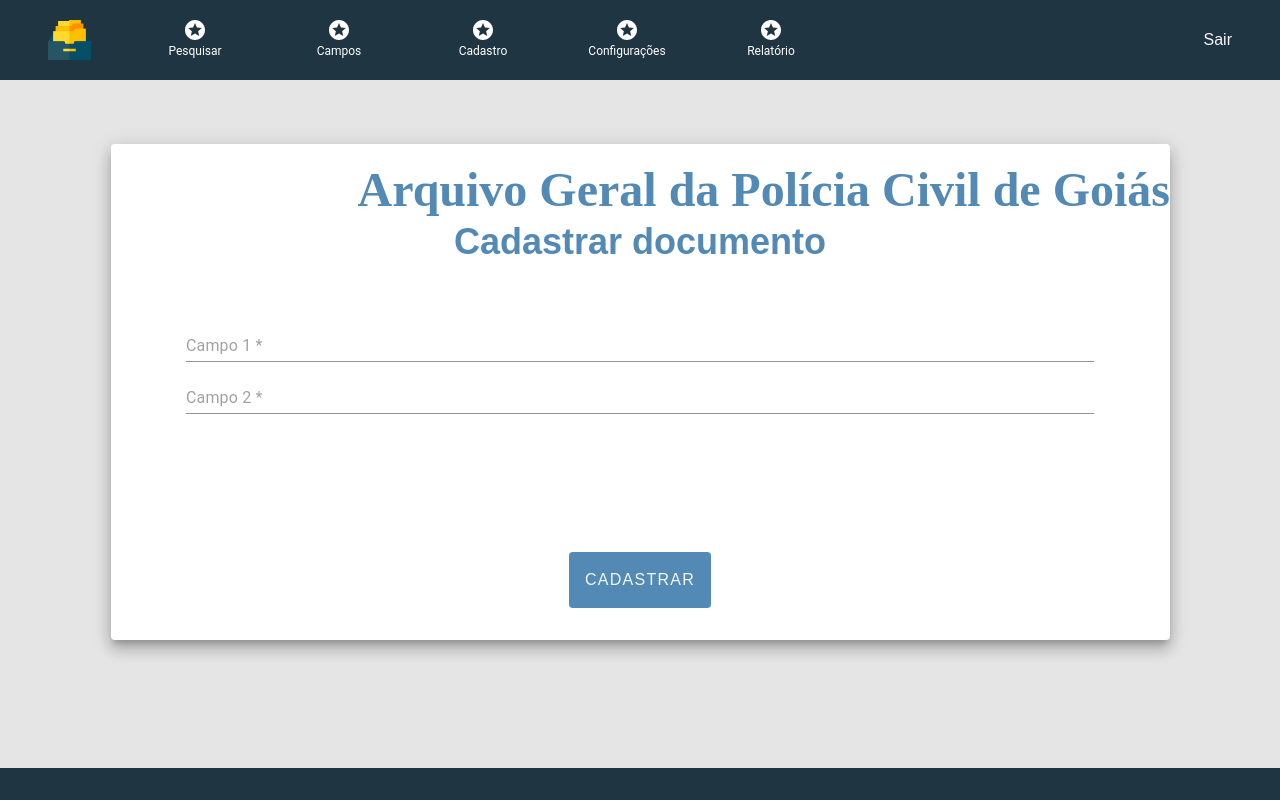
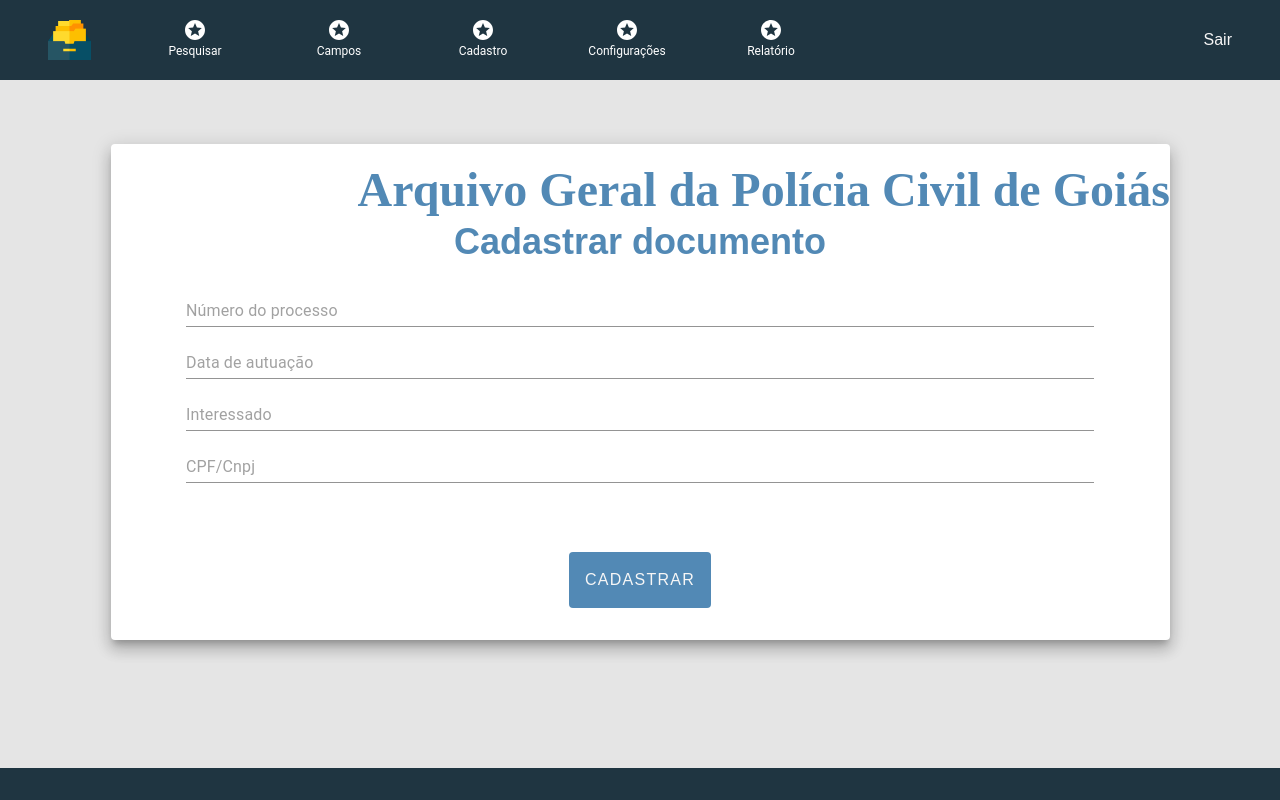
Before and after one commit to fga-eps-mds/2021.2-SysArq-Frontend, a React (Create React App) app in the folder sysarq/: page /create-administrative-process in a window 1280 px wide. Built offline with nearby package versions, Linux system fonts and the light colour scheme; no server answers.

Commit message:
Foi criado modelo do create de documento

```diff
--- a/sysarq/src/pages/DocumentsRegister/CreateAdministrativeProcess.js
+++ b/sysarq/src/pages/DocumentsRegister/CreateAdministrativeProcess.js
@@ -1,35 +1,61 @@
 import React, { useState } from "react";
-import FormCadastro from "../components/FormCadastro";
-
+import axios from "axios";
+import FormCadastro from "../FormCadastro";
 import "./CreateAdministrativeProcess.css";
 
+const hostApi = `${process.env.REACT_APP_URL_API}administrative_process`;
+
 export default function CreateAdministrativeProcess() {
-	const [campo, setCampo] = useState("");
-	const [campo2, setCampo2] = useState("");
+	const [processNumber, setProcessNumber] = useState(0);
+	const [bookedDate, setBookedDate] = useState("");
+	const [interested, setInterested] = useState("");
+	const [cpfCnpj, setCpfCnpj] = useState(0);
+	const [subject, setSubject] = useState("");
+	const [destinationUnity, setDestinationUnity] = useState("");
+    const [referenceDate, setReferenceDate] = useState("");
+    const [unityForwardedArchiving, setUnityForwardedArchiving] = useState("");
+    const [forwardedBy, setForwardedBy] = useState("");
+    const [archivingDate, setArchivingDate] = useState("");
+    const [boxAbbreviation, setBoxAbbreviation] = useState("");
+    const [shelfeNumber, setShelfeNumber] = useState(0);
+    const [shelfpNumber, setShelfpNumber] = useState(0);
+    const [workerRegistered, setWorkerRegistered] = useState(0);
+    const [status, setStatus] = useState(true);
+    const [notes, setNotes] = useState("");
 
 	const [fields] = useState([
 		{
 			type: "text",
-			placeholder: "Campo 1 *",
-			setState: setCampo,
+			placeholder: "Número do processo",
+			setState: setProcessNumber,
 		},
 		{
-			type: "select",
-			placeholder: "Campo 2 *",
-			setState: setCampo2,
-			options: [
-				"Opção 1",
-				"Opção 2",
-			]
-		}
+			type: "text",
+			placeholder: "Data de autuação",
+			setState: setBookedDate,
+		},
+		{
+			type: "text",
+			placeholder: "Interessado",
+			setState: setInterested,
+		},
+		{
+			type: "text",
+			placeholder: "CPF/Cnpj",
+			setState: setCpfCnpj,
+		},
 	]);
 
 	function onSubmit() {
-		// eslint-disable-next-line
-		console.log("Axios req: ", {
-			campo,
-			campo2,
-		})
+		axios
+			.post(hostApi, {
+				process_number: processNumber,
+				booked_date: bookedDate,
+				interested,
+				cpf_cnpj: cpfCnpj,
+			})
+			.then(() => {})
+			.catch(() => {});
 	}
 
 	return (
```
Also changed, not shown: sysarq/src/pages/FormCadastro/index.js (renamed from sysarq/src/pages/components/FormCadastro/index.js), sysarq/src/pages/FormCadastro/styles.css (renamed from sysarq/src/pages/components/FormCadastro/styles.css).
